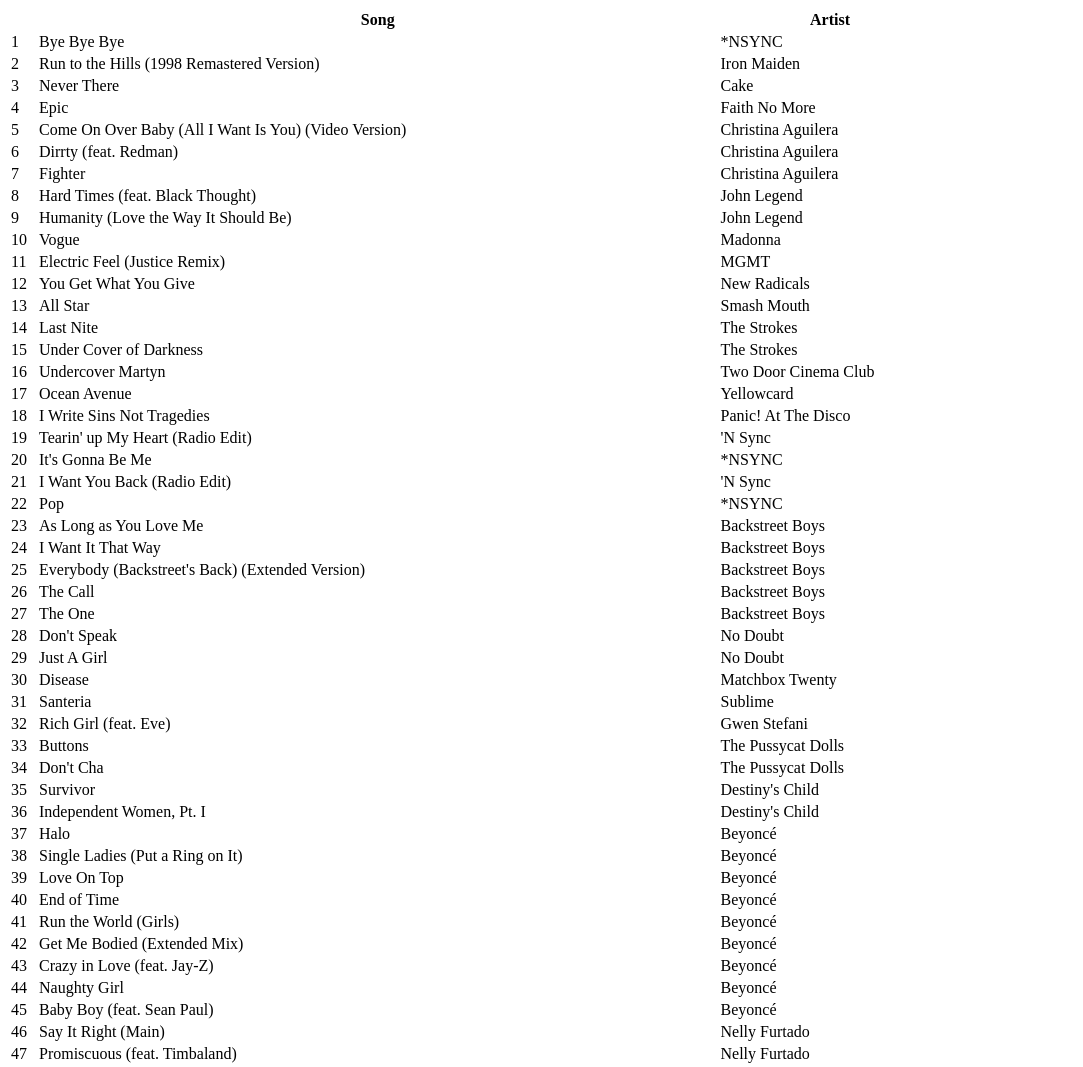
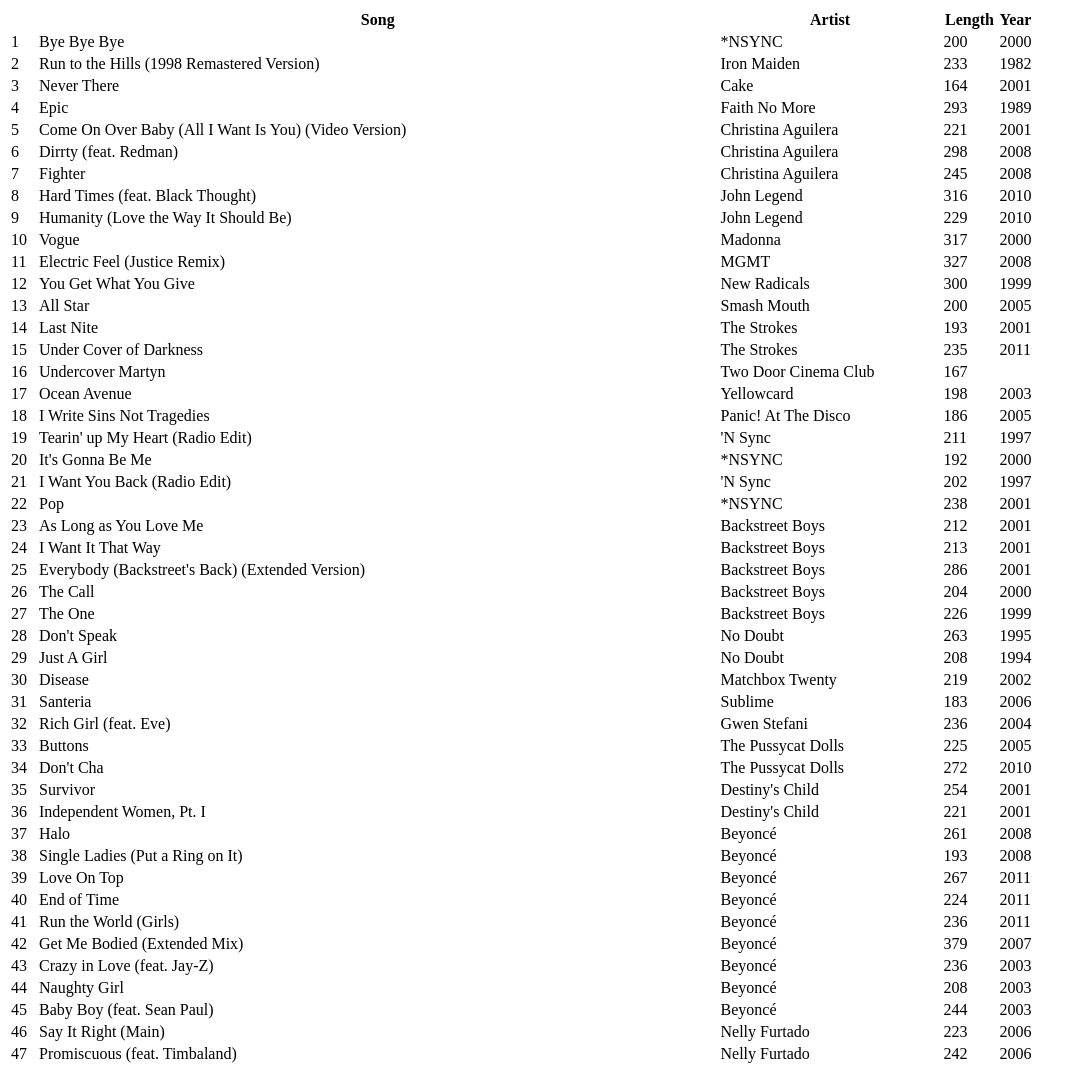
Before and after one commit to artjacob/google-playlist, a plain HTML site: page index.html in a window 1280 px wide. Shown: the top 1067 px of the page, without its empty margins (0-1083 px from the left). Drawn offline with Linux system fonts and the light colour scheme.

```diff
--- a/index.html
+++ b/index.html
@@ -18,10 +18,14 @@
 			<th></th>
 			<th>Song</th>
 			<th>Artist</th>
+			<th>Length</th>
+			<th>Year</th>
 		</tr>
 	</thead>
 	<tbody></tbody>
 </table>
 
+<pre></pre>
+
 </body>
 </html>
--- a/js/playlist.js
+++ b/js/playlist.js
@@ -1,7 +1,8 @@
 $(function() {
 	var $table = $("table tbody");
+	var $pre = $("pre");
 
-	$.getJSON("_data/400.json").done(function(data) {
+	$.getJSON("data/400.json").done(function(data) {
 		var songs = data[1][0];
 		var count = 1;
 
@@ -10,8 +11,14 @@
 			$("<td />").html(count).appendTo($song);
 			$("<td />").html(value[1]).appendTo($song);
 			$("<td />").html(value[3]).appendTo($song);
+			$("<td />").html((value[13] / 1000)).appendTo($song);
+			$("<td />").html(value[18]).appendTo($song);
 
 			$song.appendTo($table);
+
+			$("<div />").text("#EXTINF:" + (value[13] / 1000) + "," + value[1]).appendTo($pre);
+			$("<div />").text("/Users/arthur/Music/" + value[1] + ".m4a").appendTo($pre);
+
 			count++;
 		});
 	});
```
Also changed, not shown: data/400.json (renamed from _data/400.json).
